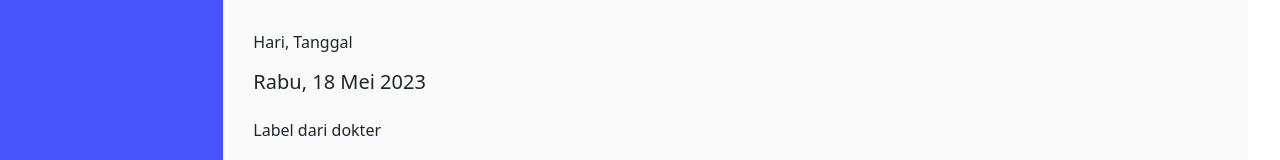
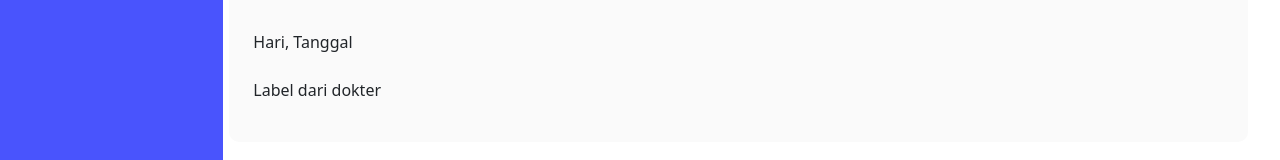
Before and after one commit to RaihanAhnaf/lungxpert-frontend, a React (Create React App) app: page /detaildatapasien/1 in a window 1280 px wide. Shown: the part 491-651 px from the top of the page. Built offline with nearby package versions, Linux system fonts and the light colour scheme; no server answers.

Commit message:
change date to realtime

```diff
--- a/src/views/DataPasien.js
+++ b/src/views/DataPasien.js
@@ -105,7 +105,7 @@ const DataPasien = () => {
                       <td>{patient.name}</td>
                       <td>{patient.result}</td>
                       <td>{patient.label}</td>
-                      <td>Rabu, 18 Mei 2023</td>
+                      <td>{patient.date}</td>
                       <td>
                         <div className="d-flex justify-content-center px-4">
                           <Link
--- a/src/views/DataPasienDetail.js
+++ b/src/views/DataPasienDetail.js
@@ -13,6 +13,7 @@ const DataPasienDetail = () => {
   const [payload, setPayload] = useState({
     name: "",
     result: "",
+    date: null,
     label: "",
     image: "",
   });
@@ -27,6 +28,7 @@ const DataPasienDetail = () => {
   const [result, setResult] = useState({
     name: "",
     prediction: "",
+    date: null,
     label: "",
     image: "",
   });
@@ -45,6 +47,7 @@ const DataPasienDetail = () => {
         result: response.data.data.result,
         label: response.data.data.label,
         image: response.data.data.image,
+        date: response.data.data.date_formatted,
       });
     } catch (error) {
       console.error({ error });
@@ -92,7 +95,7 @@ const DataPasienDetail = () => {
           </div>
           <div className="mt-4">
             <p>Hari, Tanggal</p>
-            <h5>Rabu, 18 Mei 2023</h5>
+            <h5>{payload.date}</h5>
           </div>
           <div className="mt-4">
             <p>Label dari dokter</p>
```
